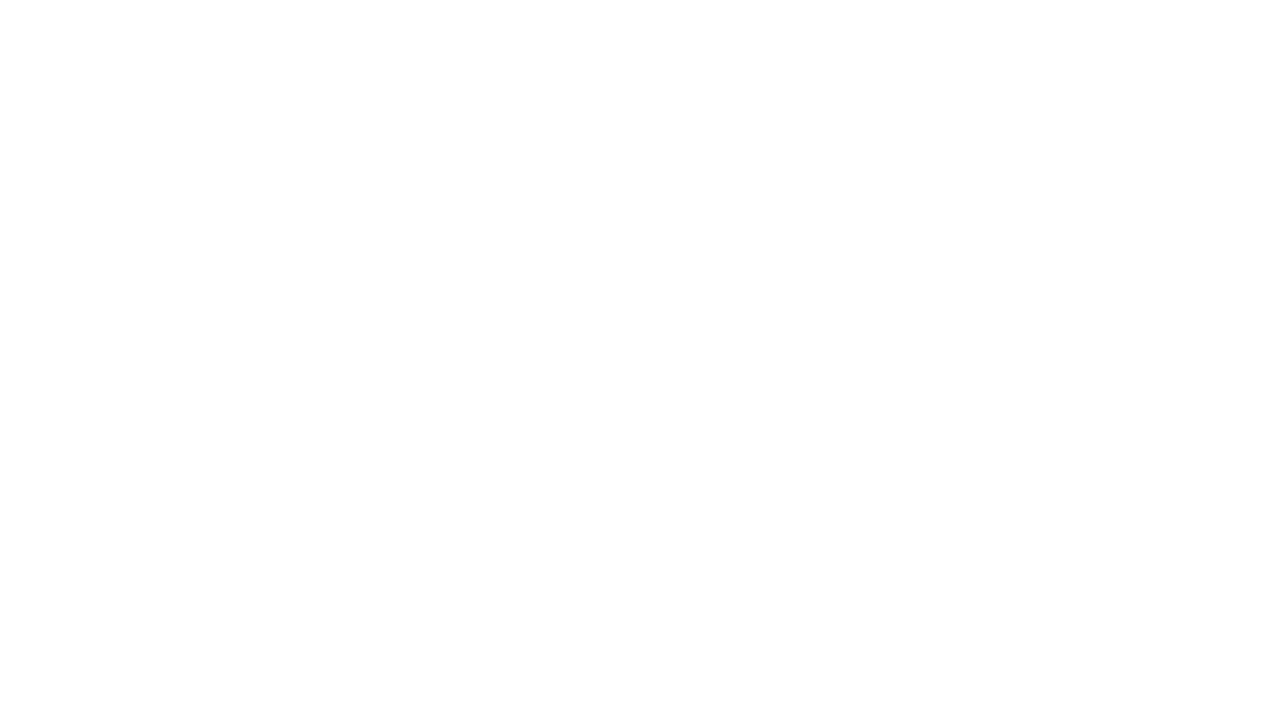
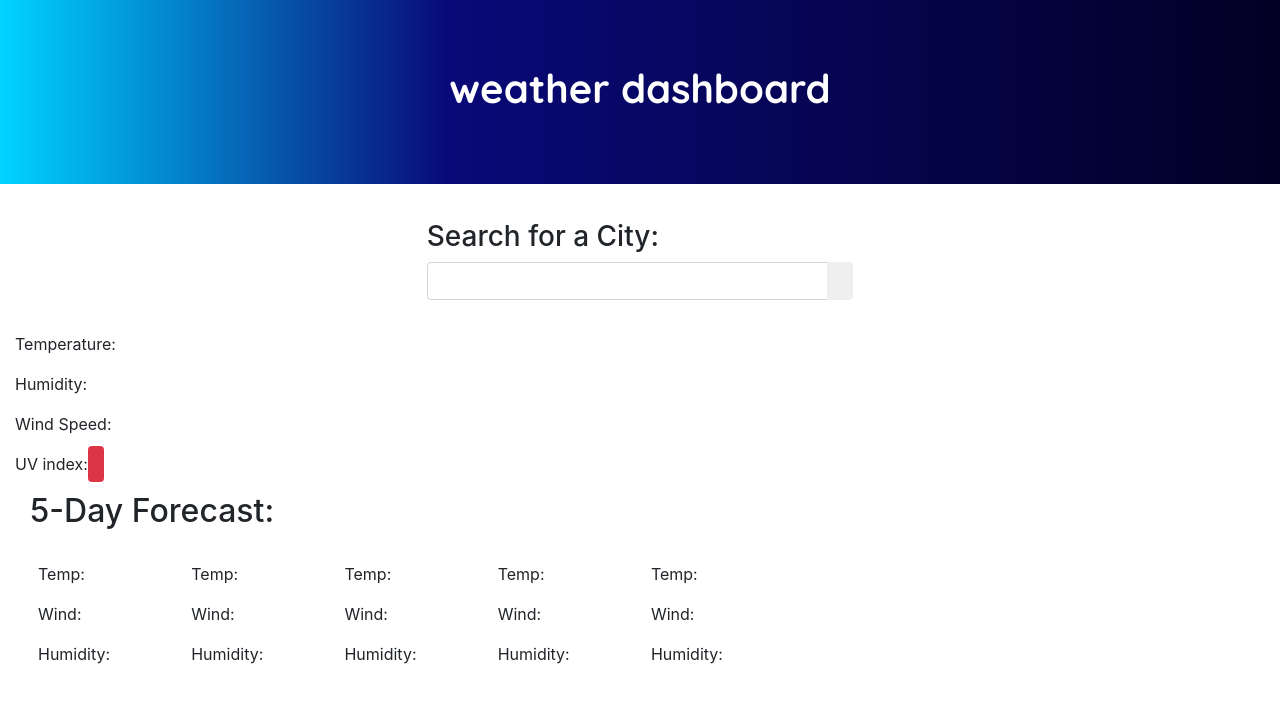
Before and after one commit to Moonman9/weather_watch, a plain HTML site: page index.html in a window 1280 px wide. Drawn offline with nearby package versions, Linux system fonts and the light colour scheme.

Commit message:
html skeleton setup to contain all information needed

```diff
--- /dev/null
+++ b/assets/style.css
@@ -0,0 +1,10 @@
+h1{
+    color: white;
+    font-family: 'Quicksand', sans-serif;
+    font-weight: 700;
+}
+
+.jumbotron{
+    background: rgb(2,0,36);
+    background: linear-gradient(90deg, rgba(0,212,255,1) 0%, rgba(9,9,121,1) 35%, rgba(2,0,36,1) 100%);
+}
--- a/index.html
+++ b/index.html
@@ -2,11 +2,82 @@
 <html lang="en">
 <head>
     <meta charset="UTF-8">
-    <meta http-equiv="X-UA-Compatible" content="IE=edge">
     <meta name="viewport" content="width=device-width, initial-scale=1.0">
-    <title>Document</title>
+    <meta http-equiv="X-UA-Compatible" content="ie=edge" />
+    <title>Weather Dashboard</title>
+    <link rel="stylesheet" href="https://cdnjs.cloudflare.com/ajax/libs/twitter-bootstrap/4.0.0/css/bootstrap.min.css" />
+    <link href="https://fonts.googleapis.com/css2?family=Quicksand:wght@300;700&display=swap" rel="stylesheet">
+    <link rel="stylesheet" href="./assets/style.css">
 </head>
 <body>
-
+    <div class="jumbotron jumbotron-fluid">
+        <h1 class="display-5 text-center">weather dashboard</h1>
+    </div>
+    <div class="container col-sm-4">
+        <div class="row">
+            <h3 class="pt-1">Search for a City:</h3>
+            <div class="input-group mb-4">
+                <input type="text" class="form-control" id="city-search" aria-describedby="search-button">
+                <div class="input-group-append">
+                    <button class="btn text-dark" id='search-button'><i class="fa fa-search"></i></button>
+                </div>
+            </div>
+            <ul class="list-group"></ul>
+        </div>
+    </div>
+    <div class="col-sm-8">
+        <div class="row">
+            <div class="col-sm-12" id="current-weather">
+                <h2 class="current-city m-2 bolder" id="current-city"></h2>
+                <p>Temperature: <span class="current" id="temperature"></span></p>
+                <p>Humidity: <span class="current" id="humidity"></span></p>
+                <p>Wind Speed: <span class="current wind-speed"></span></p>
+                <p>UV index: <span class="current bg-danger rounded py-2 px-2 text-white" id="uv-index"></span></p>
+            </div>
+        </div>
+        <div class="col-sm-12" id="future-weather">
+            <h2>5-Day Forecast:</h2>
+            <div class="row">
+                <div class="forecast col-sm-2 m-2 rounded">
+                    <p id="forecast-date1"></p>
+                    <p id="forecast-img1"></p>
+                    <p>Temp: <span id="forecast-temp1"></span></p>
+                    <p>Wind: <span id="forecast-wind1"></span></p>
+                    <p>Humidity: <span id="forecast-humidity1"></span></p>
+                </div>
+                <div class="forecast col-sm-2 m-2 rounded">
+                    <p id="forecast-date2"></p>
+                    <p id="forecast-img2"></p>
+                    <p>Temp: <span id="forecast-temp2"></span></p>
+                    <p>Wind: <span id="forecast-wind2"></span></p>
+                    <p>Humidity: <span id="forecast-humidity2"></span></p>
+                </div>
+                <div class="forecast col-sm-2 m-2 rounded">
+                    <p id="forecast-date3"></p>
+                    <p id="forecast-img3"></p>
+                    <p>Temp: <span id="forecast-temp3"></span></p>
+                    <p>Wind: <span id="forecast-wind3"></span></p>
+                    <p>Humidity: <span id="forecast-humidity3"></span></p>
+                </div>
+                <div class="forecast col-sm-2 m-2 rounded">
+                    <p id="forecast-date4"></p>
+                    <p id="forecast-img4"></p>
+                    <p>Temp: <span id="forecast-temp4"></span></p>
+                    <p>Wind: <span id="forecast-wind4"></span></p>
+                    <p>Humidity: <span id="forecast-humidity4"></span></p>
+                </div>
+                <div class="forecast col-sm-2 m-2 rounded">
+                    <p id="forecast-date5"></p>
+                    <p id="forecast-img5"></p>
+                    <p>Temp: <span id="forecast-temp5"></span></p>
+                    <p>Wind: <span id="forecast-wind5"></span></p>
+                    <p>Humidity: <span id="forecast-humidity5"></span></p>
+                </div>
+            </div>
+        </div>
+    </div>
+    <script src="https://code.jquery.com/jquery.js"></script>
+    <script src="https://cdnjs.cloudflare.com/ajax/libs/twitter-bootstrap/4.0.0/js/bootstrap.bundle.min.js"></script>
+    <script src="./assets/script.js"></script>
 </body>
 </html>
```
Also changed, not shown: assets/script.js (added), style.css (deleted).
